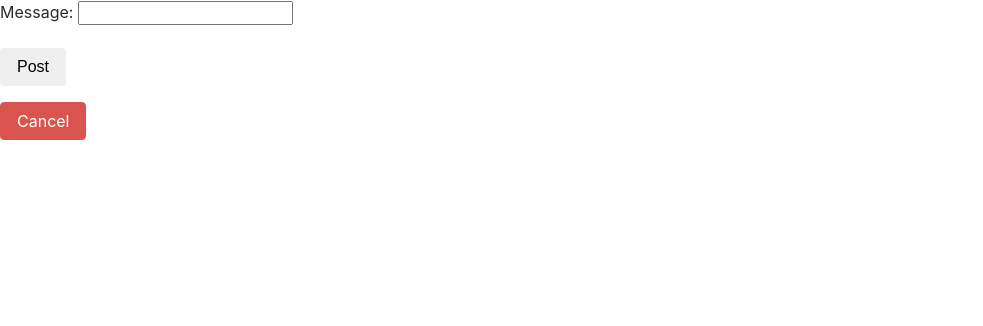
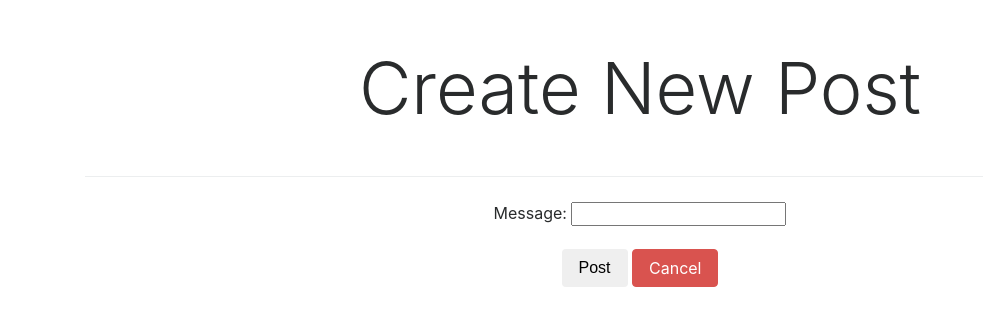
Before and after one commit to dillonfromdallas/mentor_site, a Django app: a page that uses mentor/posts/templates/posts/create_post.html in a window 1280 px wide. Shown: the part 94-420 px from the top of the page, without its empty margins (0-983 px from the left). Run offline with Django 3.2, Linux system fonts and the light colour scheme; some libraries are stand-ins or nearby versions.

Commit message:
Updating Post Creation page

```diff
--- a/mentor/posts/templates/posts/create_post.html
+++ b/mentor/posts/templates/posts/create_post.html
@@ -3,10 +3,16 @@
 {% block title %}Create Post - {{ block.super }}{% endblock %}
 
 {% block body %}
-<form method="POST">
-  {% csrf_token %}
-  {{ form.as_p }}
-  <button class="btn btn-default" type="submit">Post</button>
-</form>
-<a href="{% url 'userprofile' username=request.user %}" class="btn btn-danger">Cancel</a>
+<div class="container">
+  <h1 class="display-3 text-center">Create New Post</h1>
+  <div class="dropdown-divider"></div>
+  <div id="create_post_form" class="mt-4 text-center align-middle">
+    <form method="POST">
+      {% csrf_token %}
+      {{ form.as_p }}
+      <button class="btn btn-default" type="submit">Post</button>
+      <a href="{% url 'userprofile' username=request.user %}" class="btn btn-danger">Cancel</a>
+    </form>
+  </div>
+</div>
 {% endblock %}
--- a/mentor/profiles/templates/profiles/user_profile.html
+++ b/mentor/profiles/templates/profiles/user_profile.html
@@ -125,7 +125,7 @@ Blocked - {{ block.super }}
             {{ post.post_time }}
             </div>
             <div class="col-4">
-              <a href="#" class="btn btn-primary">Like</a>
+              <a href="#" class="btn btn-outline-primary">Like</a>
             </div>
           </div>
         </li>
```
